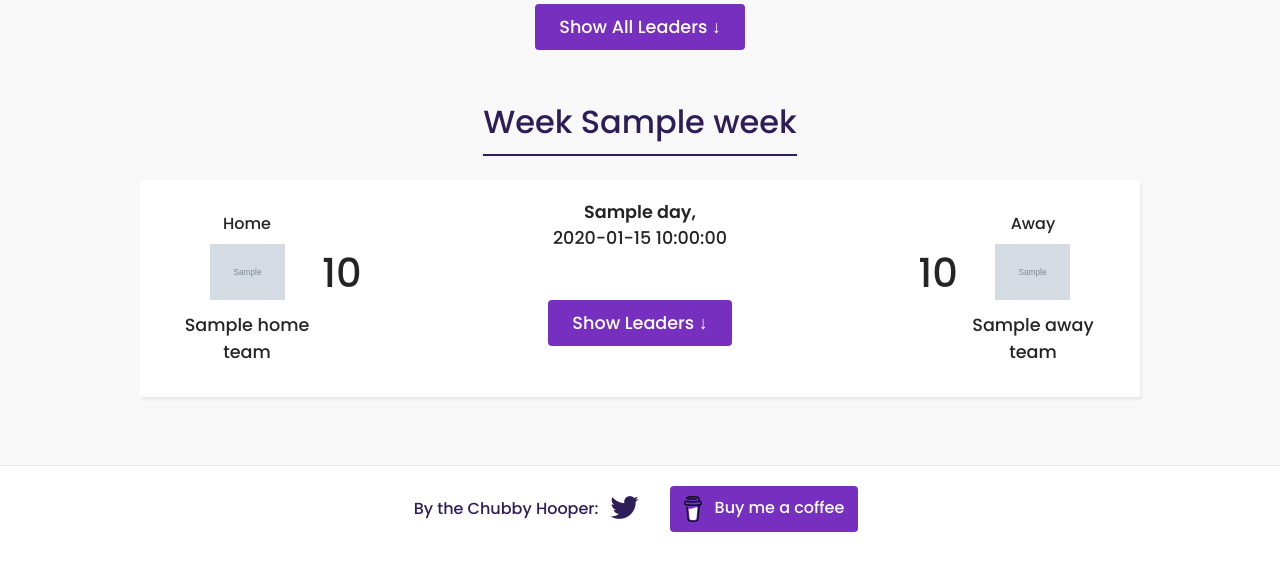
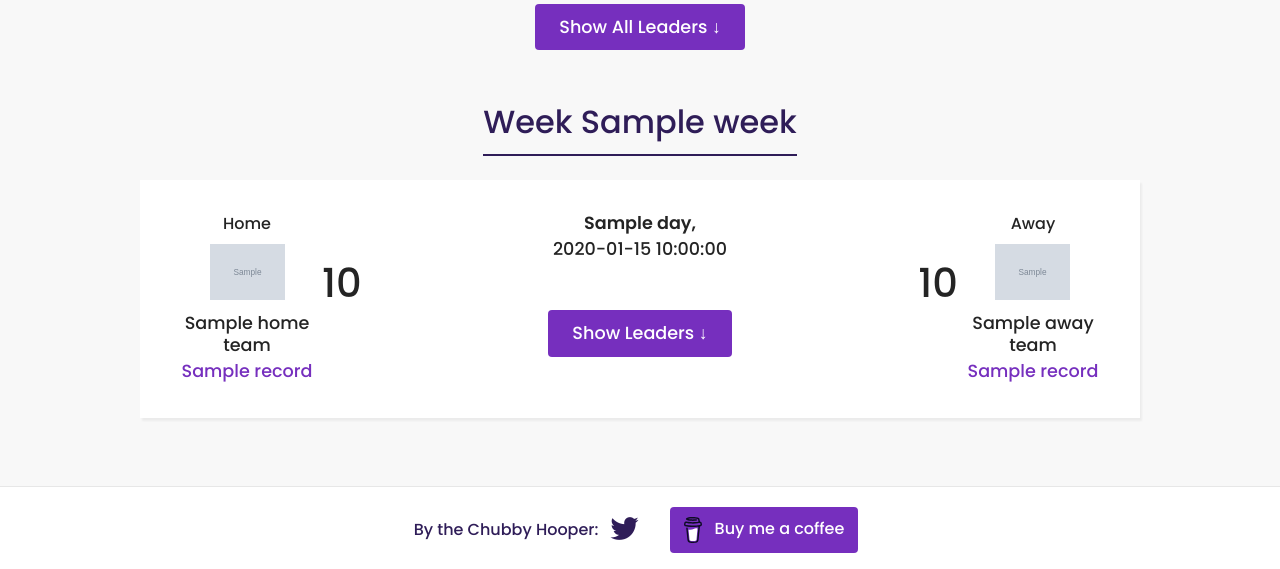
Before and after one commit to daneasterman/chubby-sports, a Flask app: template templates/nfl.html in a window 1280 px wide. Shown: the part 311-880 px from the top of the page. Before the commit the page ends 843 px from the top, so only its background shows below. Run offline with Flask 2, Linux system fonts and the light colour scheme; the template is opened without the code that fills it: most values are stand-ins (such as "Sample title", 1, 10 or a date in 2020); grey boxes marked "Sample" are stand-in pictures; some libraries are stand-ins or nearby versions.

Commit message:
Updated UI

```diff
--- a/static/css/styles.css
+++ b/static/css/styles.css
@@ -176,6 +176,8 @@ h2.section_subtitle {
 	font-size: 1.1rem;
 	position: relative;
   text-align: center;
+	line-height: 1.25;
+	margin-bottom: 0.25rem;
 }
 
 /***** PLAYER PANEL STYLES *****/
@@ -227,4 +229,4 @@ h2.leader_title {
 	margin-bottom: 1rem;
 }
 
-.team_info { color: #762FBE }
+.purple_trim { color: #762FBE }
--- a/templates/leaders.html
+++ b/templates/leaders.html
@@ -8,7 +8,7 @@
 			<p class="player_info">
 				{{g.leaders.passing.full_name}}, {{g.leaders.passing.position}}
 			</p>
-			<p class="team_info">{{g.leaders.passing.team}}</p>
+			<p class="purple_trim">{{g.leaders.passing.team}}</p>
 	</a>
 
 	<a class="player_column" href="{{ g.leaders.receiving.wiki }}" target="_blank">
@@ -19,7 +19,7 @@
 			<p class="player_info">
 				{{ g.leaders.receiving.full_name }}, {{ g.leaders.receiving.position }}
 			</p>
-			<p class="team_info">{{g.leaders.receiving.team}}</p>
+			<p class="purple_trim">{{g.leaders.receiving.team}}</p>
 	</a>
 
 	<a class="player_column" href="{{ g.leaders.rushing.wiki }}" target="_blank">
@@ -30,7 +30,7 @@
 			<p>
 				{{g.leaders.rushing.full_name}}, {{g.leaders.rushing.position}}
 			</p>
-			<p class="team_info">{{g.leaders.rushing.team}}</p>
+			<p class="purple_trim">{{g.leaders.rushing.team}}</p>
 	</a>
 
 </div>
--- a/templates/nfl.html
+++ b/templates/nfl.html
@@ -24,6 +24,7 @@
 											src="{{ g.home_team.logo }}"
 											alt="team logo" />
 									<p class="team_title">{{ g.home_team.name }}</p>
+									<p class="team_title purple_trim">{{ g.home_team.record }}</p>
 								</div>
 								<p class="score">{{ g.home_team.score }}</p>
 							</div>
@@ -42,6 +43,7 @@
 										src="{{ g.away_team.logo }}"
 										alt="team logo" />
 								<p class="team_title">{{ g.away_team.name }}</p>
+								<p class="team_title purple_trim">{{ g.away_team.record }}</p>
 						</div>
 					</div>
 			</div>
```
